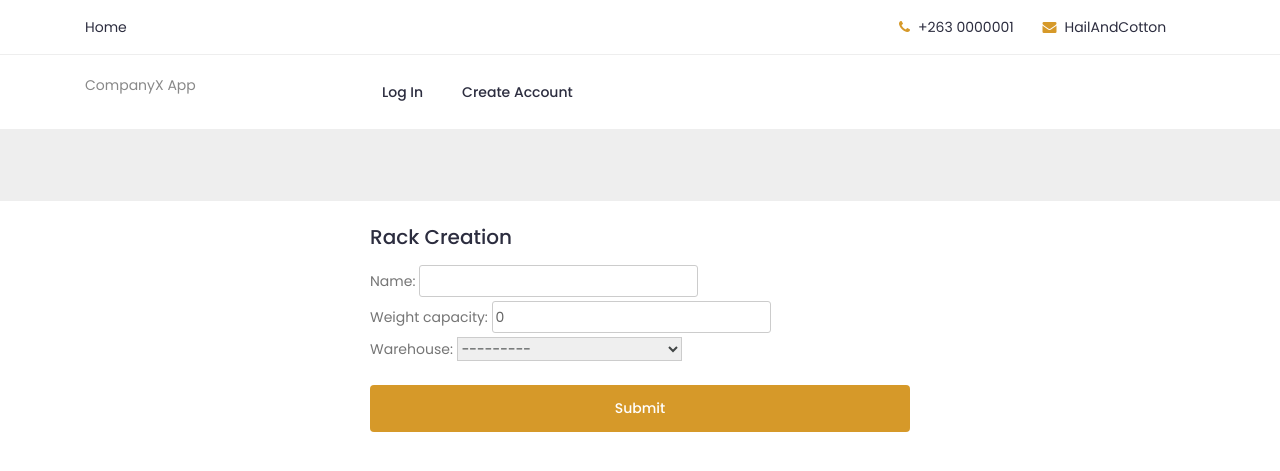
After one commit to glenchiridza/companyX, a Django app: page /packaging/create-rack/ in a window 1280 px wide. The commit adds this page. Shown: the top 471 px of the page. Run offline with Django 5.2, Linux system fonts and the light colour scheme; data comes from the database, SQL or seed files in the repository; some libraries are stand-ins or nearby versions.

Commit message:
rack views

```diff
--- a/packaging/forms.py
+++ b/packaging/forms.py
@@ -1,9 +1,15 @@
 from django.forms import ModelForm
 
-from .models import Warehouse
+from .models import Warehouse, Rack
 
 
 class WareHouseForm(ModelForm):
     class Meta:
         model = Warehouse
         fields = "__all__"
+
+
+class RackForm(ModelForm):
+    class Meta:
+        model = Rack
+        fields = "__all__"
--- a/packaging/models.py
+++ b/packaging/models.py
@@ -44,7 +44,6 @@ class Line(models.Model):
 class Pallet(models.Model):
     serial_number = models.CharField(max_length=100)
     capacity_limit_number = models.PositiveIntegerField(default=0)
-    warehouse = models.ForeignKey(Warehouse, on_delete=models.CASCADE)
     package = models.ForeignKey(Package, on_delete=models.CASCADE)
     rack = models.ForeignKey('Rack', on_delete=models.CASCADE)
 
@@ -52,3 +51,4 @@ class Pallet(models.Model):
 class Rack(models.Model):
     name = models.CharField(max_length=20)
     weight_capacity = models.PositiveIntegerField(default=0)
+    warehouse = models.ForeignKey(Warehouse, on_delete=models.CASCADE)
--- /dev/null
+++ b/packaging/templates/packaging/rack_create.html
@@ -0,0 +1,43 @@
+{%  extends 'base.html' %}
+
+{% block content %}
+<pre class="">
+
+</pre>
+
+<section id="hero" class="d-flex align-items-center justify-content-center">
+    <div class="container" data-aos="fade-up">
+
+        <div class="row justify-content-center" data-aos="fade-up" data-aos-delay="150">
+            <div class="col-xl-6 col-lg-8">
+                <h5>Rack Creation </h5>
+
+                <!--            form-->
+                <form method="post" class="mt-3">
+                    {%csrf_token %}
+
+                    <div class="row">
+
+                          <div class="form-group col-12">
+                              {{form.as_p}}
+                          </div>
+
+
+                    </div>
+                    <div class="text-center">
+                        <button type="submit" class="col-12 btn">Submit</button>
+                    </div>
+                </form>
+
+
+            </div>
+        </div>
+
+    </div>
+</section>
+
+{% endblock %}
+
+{% block footer %}
+
+{% endblock %}
--- a/packaging/templates/packaging/ware_house_detail.html
+++ b/packaging/templates/packaging/ware_house_detail.html
@@ -12,6 +12,12 @@
 
     <h5>{{ warehouse.name }} Warehouse</h5>
     <p>Max Allowed Capacity (Kgs): {{ warehouse.max_allowed_capacity_in_kgs }}</p>
+
+    <div class="row">
+        <a class="text-success" href="{% url 'packaging-service:warehouse_update' warehouse.pk %}">update</a>
+        <a class="text-danger" href="{% url 'packaging-service:warehouse_delete' warehouse.pk %}">delete</a>
+    </div>
+
 </div>
 
 
--- a/packaging/urls.py
+++ b/packaging/urls.py
@@ -1,7 +1,11 @@
 from django.urls import path
 
 from packaging.views.warehouse_view import (
-    WareHouseListView, WareHouseCreateView, WareHouseDetailView, WareHouseUpdateView
+    WareHouseListView, WareHouseCreateView, WareHouseDetailView, WareHouseUpdateView,WareHouseDeleteView
+)
+
+from packaging.views.rack_view import (
+    RackListView, RackCreateView, RackDetailView, RackUpdateView,RackDeleteView
 )
 
 app_name = 'packaging'
@@ -12,4 +16,12 @@ urlpatterns = [
     path('list-warehouse/', WareHouseListView.as_view(), name='warehouse_list'),
     path('warehouse-detail/<int:pk>/', WareHouseDetailView.as_view(), name='warehouse_detail'),
     path('warehouse/<int:pk>/update', WareHouseUpdateView.as_view(), name='warehouse_update'),
+    path('warehouse/<int:pk>/delete', WareHouseDeleteView.as_view(), name='warehouse_delete'),
+
+    ### rack urls
+    path('create-rack/', RackCreateView.as_view(), name='rack_create'),
+    path('list-rack/', RackListView.as_view(), name='rack_list'),
+    path('rack-detail/<int:pk>/', RackDetailView.as_view(), name='rack_detail'),
+    path('rack/<int:pk>/update', RackUpdateView.as_view(), name='rack_update'),
+    path('rack/<int:pk>/delete', RackDeleteView.as_view(), name='rack_delete'),
 ]
--- /dev/null
+++ b/packaging/views/rack_view.py
@@ -0,0 +1,51 @@
+from django.shortcuts import render, reverse
+from django.views import generic
+
+from packaging.models import Rack,Warehouse
+from packaging.forms import RackForm
+
+
+class RackListView(generic.ListView):
+    template_name = 'packaging/rack_list.html'
+    context_object_name = 'racks'
+
+    def get_queryset(self):
+        rack = Rack.objects.all()
+        return rack
+
+
+class RackDetailView(generic.DetailView):
+    template_name = 'packaging/rack_detail.html'
+    context_object_name = 'rack'
+
+    def get_queryset(self):
+        return Rack.objects.filter(pk=self.kwargs['pk'])
+
+
+class RackCreateView(generic.CreateView):
+    template_name = 'packaging/rack_create.html'
+    form_class = RackForm
+
+    def get_success_url(self):
+        return reverse('packaging-service:rack_list')
+
+
+class RackUpdateView(generic.UpdateView):
+    template_name = 'packaging/rack_update.html'
+    form_class = RackForm
+
+    def get_queryset(self):
+        return Rack.objects.filter(pk=self.kwargs['pk'])
+
+    def get_success_url(self):
+        return reverse('packaging-service:rack_list')
+
+
+class RackDeleteView(generic.DeleteView):
+    template_name = 'packaging/delete.html'
+
+    def get_queryset(self):
+        return Rack.objects.filter(pk=self.kwargs['pk'])
+
+    def get_success_url(self):
+        return reverse('packaging-service:rack_list')
```
Also changed, not shown: packaging/templates/packaging/delete.html (added, +43 -0 lines), packaging/templates/packaging/rack_detail.html (added, +26 -0 lines), packaging/templates/packaging/rack_list.html (added, +29 -0 lines), packaging/templates/packaging/rack_update.html (added, +43 -0 lines), packaging/views/warehouse_view.py (+10 -1 lines), db.sqlite3, packaging/migrations/0002_remove_pallet_warehouse_rack_warehouse.py (added).
